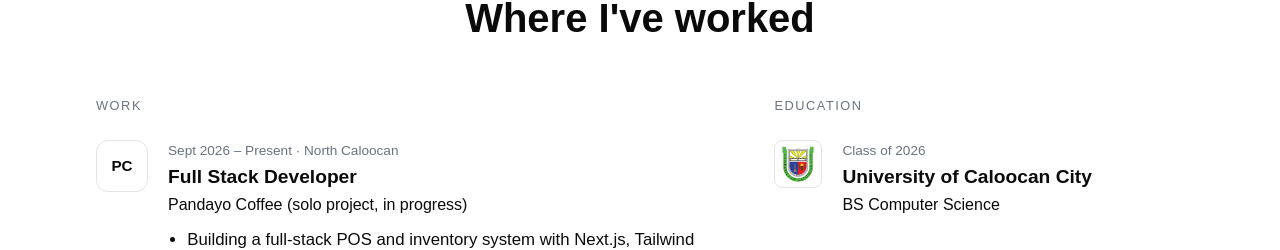
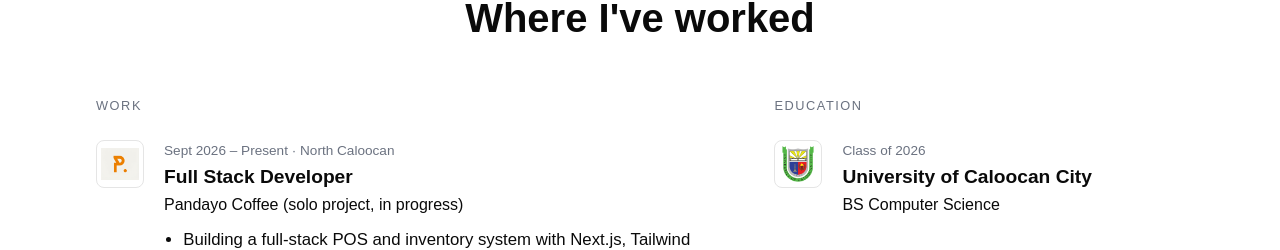
Before and after one commit to JjMcdal/portfolio-jjmcdal, a Next.js app: page / in a window 1280 px wide. Shown: the part 2737-2987 px from the top of the page. Built offline with nearby package versions, Linux system fonts and the light colour scheme; no server answers.

Commit message:
Add Pandayo logo badge to Experience section

```diff
--- a/app/page.tsx
+++ b/app/page.tsx
@@ -5,6 +5,7 @@ import Link from "next/link";
 import Chrome from "@/components/Chrome";
 import UccBadge from "@/components/UccBadge";
 import SdoBadge from "@/components/SdoBadge";
+import PandayoBadge from "@/components/PandayoBadge";
 import { BUILT_FOR, CERTS, CONTACTS, EMAIL, FACEBOOK, GITHUB, JOURNEY, JOURNEY_PATH, LINKEDIN, RESUME_URL, type ContactLink } from "@/lib/data";
 
 const Label = ({ n, children }: { n: string; children: string }) => (
@@ -124,7 +125,7 @@ export default function Home() {
               <div>
                 <p className="col-label">Work</p>
                 <article className="entry">
-                  <div className="entry-icon" aria-hidden="true">PC</div>
+                  <PandayoBadge />
                   <div>
                     <p className="entry-meta">Sept 2026 – Present · North Caloocan</p>
                     <h3>Full Stack Developer</h3>
--- /dev/null
+++ b/components/PandayoBadge.tsx
@@ -0,0 +1,22 @@
+"use client";
+
+import { useState } from "react";
+
+export default function PandayoBadge() {
+  const [imageFailed, setImageFailed] = useState(false);
+
+  return (
+    <div className="entry-icon org-badge" aria-label="Pandayo Coffee logo">
+      {imageFailed ? (
+        <span aria-hidden="true">PC</span>
+      ) : (
+        // eslint-disable-next-line @next/next/no-img-element
+        <img
+          src="/images/pandayo-logo.jpg"
+          alt="Pandayo Coffee logo"
+          onError={() => setImageFailed(true)}
+        />
+      )}
+    </div>
+  );
+}
```
Also changed, not shown: public/images/pandayo-logo.jpg (added).
